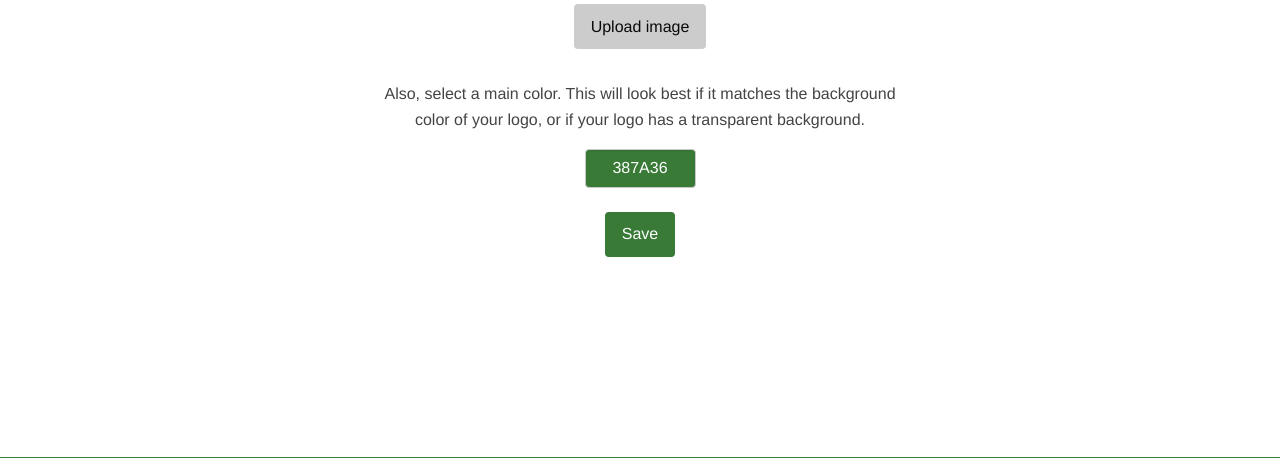
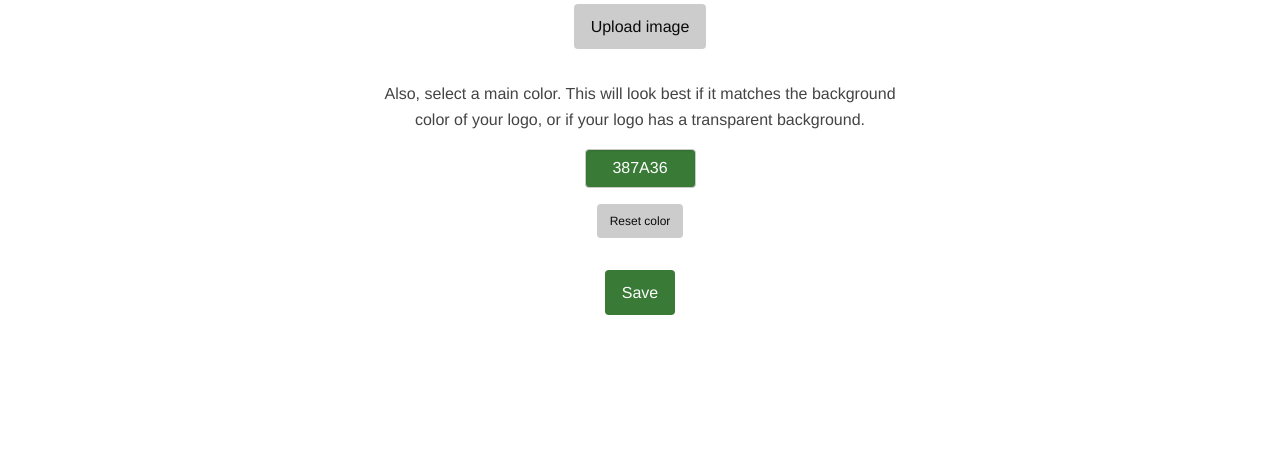
Before and after one commit to permalife/tradewave, a Django app: template tradewave/templates/tradewave/marketplace-theme.html in a window 1280 px wide. Shown: the part 268-726 px from the top of the page. Run offline with Django 3.2, Linux system fonts and the light colour scheme; the template is opened without the code that fills it, so the values that code supplies are empty; parts of the project's set-up code (start-up, migrations or seed data) failed here and were passed over.

Commit message:
theme page

```diff
--- a/tradewave/templates/tradewave/marketplace-theme.html
+++ b/tradewave/templates/tradewave/marketplace-theme.html
@@ -20,10 +20,19 @@
 
         <script src="{% static 'js/jscolor.min.js' %}"></script>
         <input type="text" id="color-input" class="jscolor center" value="387a36"/>
+        <p><button id="color-reset" class="one-margin-top button secondary small">Reset color</button></p>
 
-        <input type="submit" class="button three-halves-margin-top" value="Save"/>
+        <input type="submit" class="button" value="Save"/>
       </div>
     </div>
 
   </section>
+
+  <script type="text/javascript">
+
+    var reset_color = "387A36";
+    $('#color-reset').click(function(){
+      $('#color-input').val(reset_color).focus().blur();
+    });
+  </script>
 {% endblock %}
```
